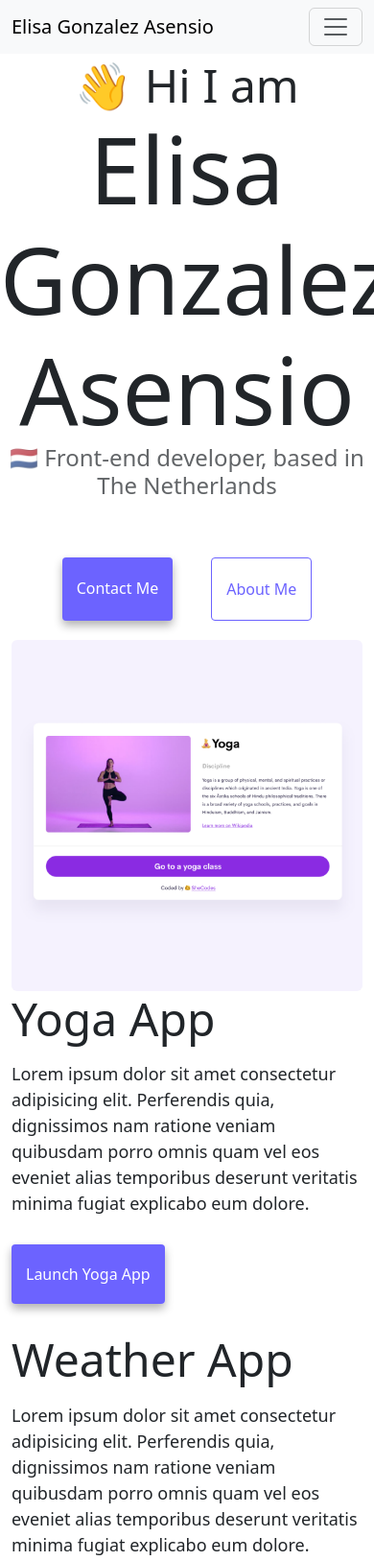
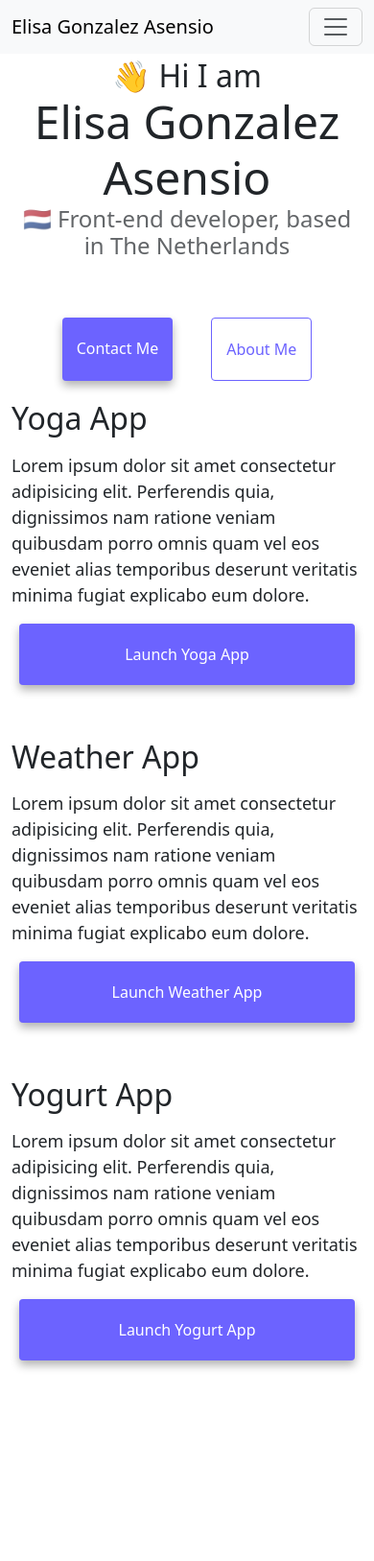
Before and after one commit to Bladesky99/SheCodes-Responsive-homework, a plain HTML site: page index.html in a window 390 px wide. Shown: the top 1627 px of the page at 96% size. After the commit the page ends 1486 px from the top, so only its background shows below. Drawn offline with nearby package versions, Linux system fonts and the light colour scheme.

Commit message:
improved resonsiveness

```diff
--- a/index.html
+++ b/index.html
@@ -67,9 +67,11 @@
         </div>
       </div>
     </nav>
-    <h2>👋 Hi I am</h2>
-    <h1>Elisa Gonzalez Asensio</h1>
-    <h3>🇳🇱 Front-end developer, based in The Netherlands</h3>
+    <div class="row m-2">
+      <h2>👋 Hi I am</h2>
+      <h1>Elisa Gonzalez Asensio</h1>
+      <h3>🇳🇱 Front-end developer, based in The Netherlands</h3>
+    </div>
 
     <div class="navigation-links">
       <a href="about.html#contact" class="contact-link" title="Contact me page"
@@ -77,12 +79,13 @@
       >
       <a href="about.html" class="about-link" title="About me page">About me</a>
     </div>
+
     <div class="container">
       <div class="row mb-5">
         <div class="col-md-6">
           <img
             src="images/yoga.png"
-            class="img-fluid rounded"
+            class="d-none d-sm-block img-fluid rounded"
             alt="Yoga app screenshot"
           />
         </div>
@@ -96,8 +99,8 @@
             explicabo eum dolore.
           </p>
 
-          <div class="mt-5">
-            <a href="#" class="primary-link" title="Yoga app"
+          <div class="row m-2">
+            <a href="#" class="col-lg-6 primary-link" title="Yoga app"
               >Launch Yoga App</a
             >
           </div>
@@ -114,8 +117,8 @@
             explicabo eum dolore.
           </p>
 
-          <div class="mt-5 mb-5">
-            <a href="#" class="primary-link" title="Weather app"
+          <div class="row m-2">
+            <a href="#" class="col-lg-6 primary-link" title="Weather app"
               >Launch Weather App</a
             >
           </div>
@@ -124,7 +127,7 @@
         <div class="col-md-6">
           <img
             src="images/weather.png"
-            class="img-fluid rounded"
+            class="d-none d-sm-block img-fluid rounded"
             alt="Weather app screenshot"
           />
         </div>
@@ -134,7 +137,7 @@
         <div class="col-md-6">
           <img
             src="images/yogurt.png"
-            class="img-fluid rounded"
+            class="d-none d-sm-block img-fluid rounded"
             title="Yogurt app screenshot"
           />
         </div>
@@ -148,8 +151,8 @@
             explicabo eum dolore.
           </p>
 
-          <div class="mt-5">
-            <a href="#" class="primary-link" title="Yogurt app"
+          <div class="row m-2">
+            <a href="#" class="col-lg-6 primary-link" title="Yogurt app"
               >Launch Yogurt App</a
             >
           </div>
--- a/src/style.css
+++ b/src/style.css
@@ -48,6 +48,10 @@ p {
   padding: 20px 15px;
   text-decoration: none;
   text-transform: capitalize;
+}
+
+.primary-link {
+  text-align: center;
 }
 
 .contact-link {
@@ -103,3 +107,27 @@ p {
   max-width: 100%;
   height: 100%;
 }
+
+@media (max-width: 415px) {
+  h1 {
+    font-size: 48px;
+  }
+
+  h2 {
+    font-size: 32px;
+  }
+
+  h3 {
+    font-size: 24px;
+  }
+
+  p {
+    font-size: 18px;
+  }
+}
+
+@media (max-width: 285px) {
+  .navbar-brand {
+    font-size: 16px;
+  }
+}
```
Also changed, not shown: about.html (+4 -4 lines).
